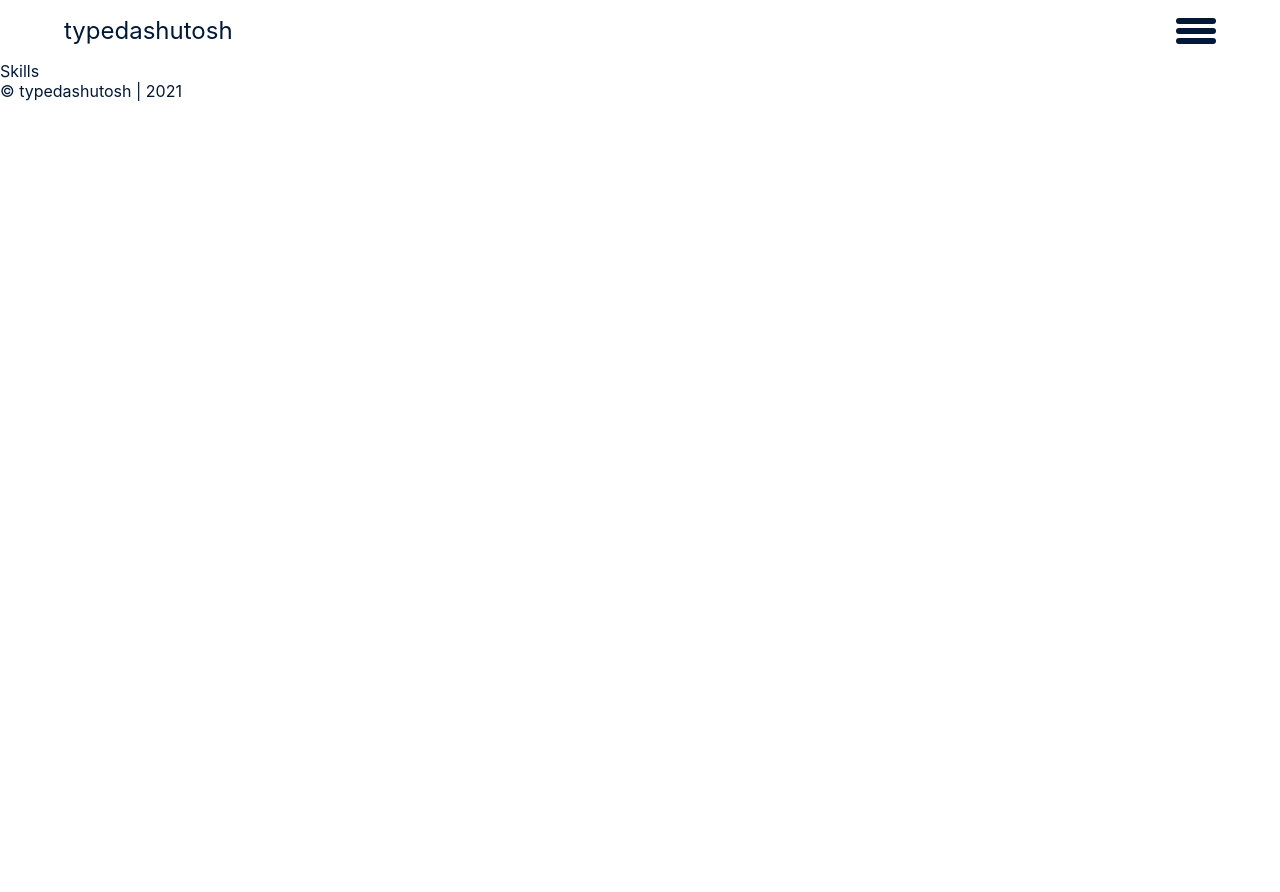
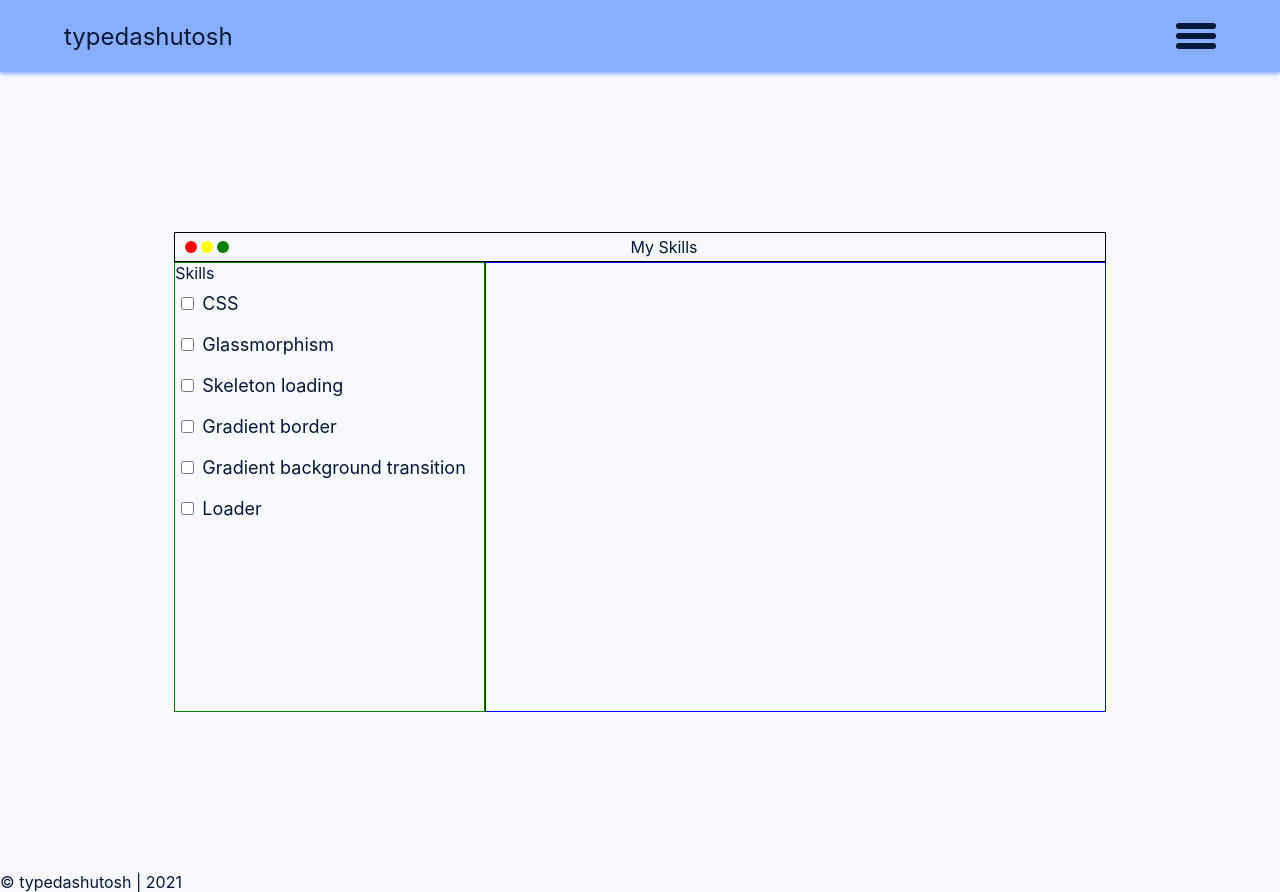
Before and after one commit to typedashutosh/typedashutosh.github.io, a Next.js app: page / in a window 1280 px wide. Shown: the top 892 px of the page. Before the commit the page ends 800 px from the top, so only its background shows below. Built offline with nearby package versions, Linux system fonts and the light colour scheme.

Commit message:
skill section

```diff
--- a/components/Header.tsx
+++ b/components/Header.tsx
@@ -1,29 +1,49 @@
-import { FC, ReactElement, useState } from 'react'
+import { FC, ReactElement, useEffect, useState } from 'react'
 import Link from 'next/link'
 import $ from '../sass/components/Header.module.sass'
+import { isClient } from '../libs/stateCheck'
 interface IHeader {}
 
 const Header: FC<IHeader> = (): ReactElement => {
 	const [menuOpen, setMenuOpen] = useState(false)
+	if (isClient()) {
+		onclick = e => {
+			;(e.target as Element).classList.contains(`mouse-click-ignore`)
+				? null
+				: menuOpen
+				? setMenuOpen(!menuOpen)
+				: null
+		}
+	} else null
 	return (
 		<header className={`${$.header}`}>
 			<div className={`${$.title}`}>typedashutosh</div>
 			<div
-				className={`${$.menu_btn} ${menuOpen ? $.menu_open : ''}`}
+				className={`${$.menu_btn} ${menuOpen ? $.menu_open : ''} mouse-click-ignore`}
 				onClick={() => {
 					setMenuOpen(!menuOpen)
 				}}
 			>
-				<div className={`${$.slice}`}></div>
-				<div className={`${$.slice}`}></div>
-				<div className={`${$.slice}`}></div>
+				<div className={`${$.slice} mouse-click-ignore`}></div>
+				<div className={`${$.slice} mouse-click-ignore`}></div>
+				<div className={`${$.slice} mouse-click-ignore`}></div>
 			</div>
-			<nav className={`${$.nav} ${menuOpen ? $.nav_open : ''}`}>
-				<Link href='#'>Home</Link>
-				<Link href='#'>About me</Link>
-				<Link href='#'>Skills</Link>
-				<Link href='#'>projects</Link>
-				<Link href='#'>Contact</Link>
+			<nav className={`${$.nav} ${menuOpen ? $.nav_open : ''} mouse-click-ignore`}>
+				<Link href='#'>
+					<div className='mouse-click-ignore'>Home</div>
+				</Link>
+				<Link href='#'>
+					<div className='mouse-click-ignore'>About me</div>
+				</Link>
+				<Link href='#'>
+					<div className='mouse-click-ignore'>Skills</div>
+				</Link>
+				<Link href='#'>
+					<div className='mouse-click-ignore'>projects</div>
+				</Link>
+				<Link href='#'>
+					<div className='mouse-click-ignore'>Contact</div>
+				</Link>
 			</nav>
 		</header>
 	)
--- a/components/Layout.tsx
+++ b/components/Layout.tsx
@@ -1,16 +1,17 @@
 import { FC, ReactElement } from 'react'
 import Footer from './Footer'
 import Header from './Header'
+import $ from '../sass/components/Layout.module.sass'
 
 interface ILayout {}
 
 const Layout: FC<ILayout> = ({ children }): ReactElement => {
 	return (
-		<>
+		<div className={`${$.Layout}`}>
 			<Header />
-			{children}
+			<div className={`${$.children}`}>{children}</div>
 			<Footer />
-		</>
+		</div>
 	)
 }
 
--- a/components/Skills.tsx
+++ b/components/Skills.tsx
@@ -1,9 +1,60 @@
-import { FC, ReactElement } from 'react'
+import { FC, ReactElement, useState } from 'react'
+import $ from '../sass/components/Skills.module.sass'
 
 interface ISkills {}
 
 const Skills: FC<ISkills> = (): ReactElement => {
-  return <div>Skills</div>
+	const [css, setCss] = useState([false, false])
+	const [glassmorphism, setGlassmorphism] = useState([false, false])
+	const [skeleton, setskeleton] = useState([false, false])
+	const [grdntBrdr, setGrdntBrdr] = useState([false, false])
+	const [grdentBckgrnd, setGrdentBckgrnd] = useState([false, false])
+	const [loader, setLoader] = useState([false, false])
+
+	return (
+		<section className={`${$.Skill_section}`}>
+			<div className={`${$.Skills}`}>
+				<div className={`${$.heading}`}>
+					<div className={`${$.dot_1}`}></div>
+					<div className={`${$.dot_2}`}></div>
+					<div className={`${$.dot_3}`}></div>
+					<div className={`${$.title}`}>My Skills</div>
+				</div>
+				<div className={`${$.skills_checks}`}>
+					<div className={`${$.title}`}>Skills</div>
+					<label htmlFor='CSS' className={`${$.formField}`}>
+						<input type='checkbox' name='CSS' id='CSS' />
+						<div>CSS</div>
+					</label>
+					<label htmlFor='glassmorphism' className={`${$.formField}`}>
+						<input type='checkbox' name='glassmorphism' id='glassmorphism' />
+						<div>Glassmorphism</div>
+					</label>
+					<label htmlFor='skeleton' className={`${$.formField}`}>
+						<input type='checkbox' name='skeleton' id='skeleton' />
+						<div>Skeleton loading</div>
+					</label>
+					<label htmlFor='gradient-border' className={`${$.formField}`}>
+						<input type='checkbox' name='gradient-border' id='gradient-border' />
+						<div>Gradient border</div>
+					</label>
+					<label htmlFor='gradient-background-transition' className={`${$.formField}`}>
+						<input
+							type='checkbox'
+							name='gradient-background-transition'
+							id='gradient-background-transition'
+						/>
+						<div>Gradient background transition</div>
+					</label>
+					<label htmlFor='loader' className={`${$.formField}`}>
+						<input type='checkbox' name='loader' id='loader' />
+						<div>Loader</div>
+					</label>
+				</div>
+				<div className={`${$.screen}`}></div>
+			</div>
+		</section>
+	)
 }
 
 export default Skills
--- /dev/null
+++ b/libs/stateCheck.ts
@@ -0,0 +1,2 @@
+export const isServer = () => (typeof window === 'undefined' ? true : false)
+export const isClient = () => (typeof window !== 'undefined' ? true : false)
--- a/pages/_app.tsx
+++ b/pages/_app.tsx
@@ -1,6 +1,6 @@
 import '../sass/global.sass'
 import { AppProps } from 'next/app'
-import { FC, ReactElement } from 'react'
+import { FC, ReactElement, useEffect } from 'react'
 import Layout from '../components/Layout'
 
 interface I_app extends AppProps {}
--- a/sass/components/Header.module.sass
+++ b/sass/components/Header.module.sass
@@ -4,8 +4,11 @@
   position: relative
   display: flex
   align-items: center
+  background: $color3
+  height: 4.5rem
   justify-content: space-between
   padding: 1rem 5%
+  box-shadow: 0 2px 4px $color3
   .title
     font-size: 1.5rem
   .menu_btn
@@ -50,7 +53,6 @@
     &:hover
       .slice
         background-position: right center
-        &:nth-child(2)
         &:nth-child(3)
           background-position: left center
   .menu_open
@@ -72,14 +74,16 @@
     display: flex
     flex-direction: column
     transition: $transition25
-    background: #b3cbff
-    a
+    box-shadow: -2px 2px 4px $color3
+    background: rgba($color3,.5)
+    div
+      cursor: pointer
       margin: 0.25rem 1rem 0.25rem 0.5rem
       padding: 0.5rem 1rem 0.5rem 0.5rem
       transition: $transition25
       border: 2px solid transparent
       &:hover
-        border-bottom-color: #52557e
+        border-bottom-color: $color1
     &.nav_open
       opacity: 1
       transform: translateX(0%)
--- /dev/null
+++ b/sass/components/Layout.module.sass
@@ -0,0 +1,8 @@
+.Layout
+  display: flex
+  flex-direction: column
+  min-height: 100vh
+  .children
+    flex: 1
+    display: flex
+    flex-direction: column
--- /dev/null
+++ b/sass/components/Skills.module.sass
@@ -0,0 +1,62 @@
+@import ../variables
+section.Skill_section
+  display: grid
+  place-items: center
+  min-height: 100vh
+  .Skills
+    display: grid
+    height: 60vh
+    grid-template-columns: 2fr 2fr 2fr
+    grid-template-rows: 0.1fr 2fr
+    gap: 0px 0px
+    grid-template-areas: "taskbar taskbar taskbar" "sidebar screen screen"
+    .heading
+      padding: 0.25rem 0.5rem
+      grid-area: taskbar
+      border: 1px solid black
+      display: flex
+      align-items: center
+      .dot_1, .dot_2, .dot_3
+        height: 0.75rem
+        width: 0.75rem
+        margin: 0.125rem
+        border-radius: 6px
+        display: inline
+      .dot_1
+        background: red
+      .dot_2
+        background: yellow
+      .dot_3
+        background: green
+      .title
+        flex: 1
+        text-align: center
+        font-size: 1rem
+    .skills_checks
+      grid-area: sidebar
+      display: flex
+      flex-direction: column
+
+      border: 1px solid green
+      *
+        cursor: pointer
+      .title
+      label.formField
+        display: flex
+        align-items: baseline
+        padding: 0.5rem 1rem 0.5rem 0.25rem
+        font-size: 1.125rem
+        border: 2px solid transparent
+        transition: $transition25
+        &:hover
+          border-bottom-color: $color3
+        input
+          padding: 0 0.125rem
+        div
+          display: inline
+          width: fit-content
+          white-space: nowrap
+          padding: 0 0 0 0.5rem
+    .screen
+      grid-area: screen
+      border: 1px solid blue
--- a/sass/global.sass
+++ b/sass/global.sass
@@ -11,11 +11,11 @@
     cursor: pointer
 
 html
-  overflow: hidden
+  overflow: hidden scroll
   scroll-behavior: smooth
 
 body
-  background-color: #ffffff
+  background-color: $color2
   position: relative
 
 section
@@ -24,3 +24,13 @@ section
 
 .container
   margin: 0 10%
+
+.h1
+  font-size: 2rem
+
+@media screen and ( min-width: 720px )
+  .container
+    margin: 0 5%
+section
+  margin: 0 5%
+  overflow: hidden
--- a/sass/variables.sass
+++ b/sass/variables.sass
@@ -1,2 +1,5 @@
 $transition25: all 0.25s
 $color1: #011836
+$color2: #f8f9ff
+$color3: #89aeff
+$color4: #3543ff
```
